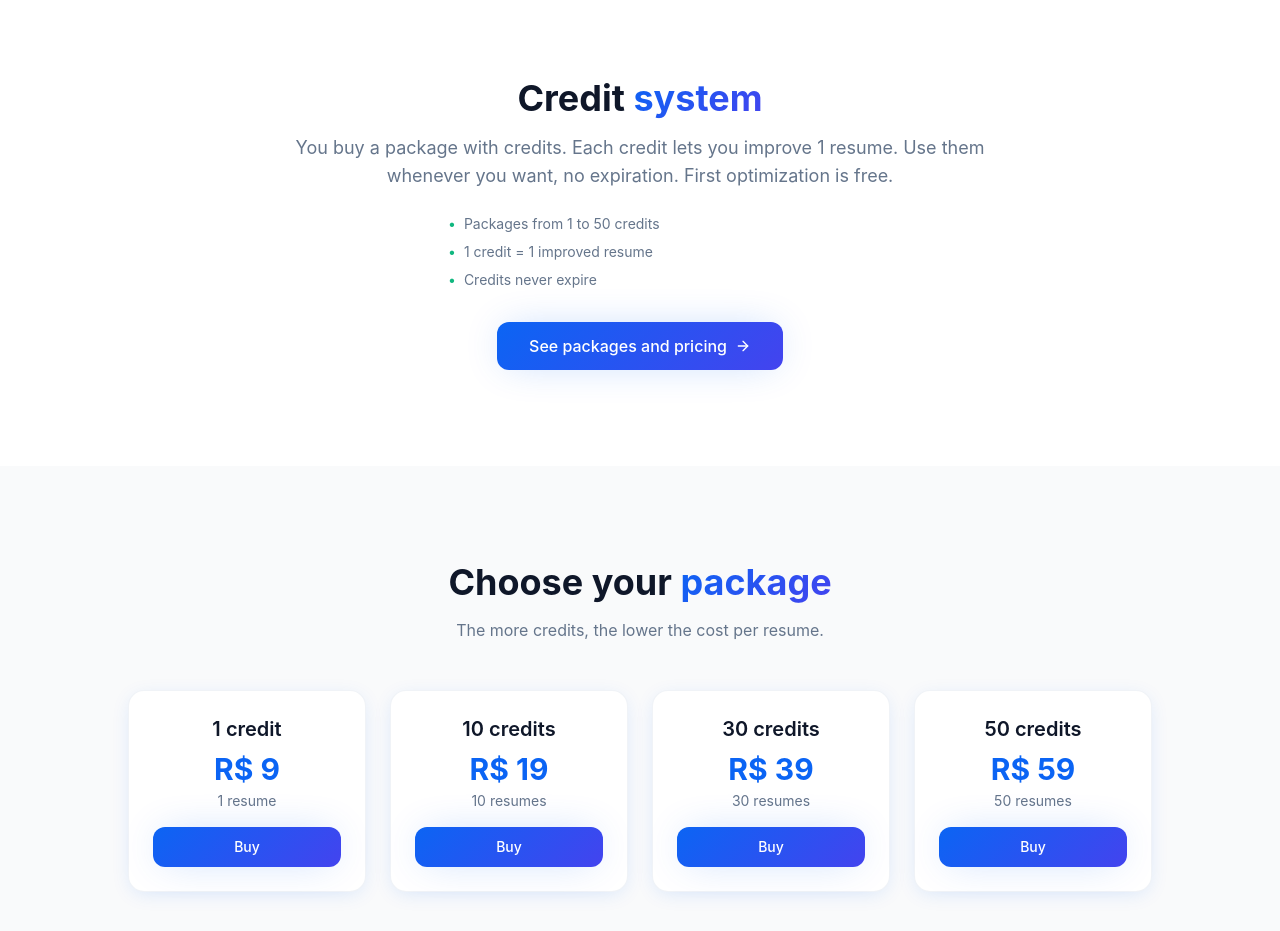
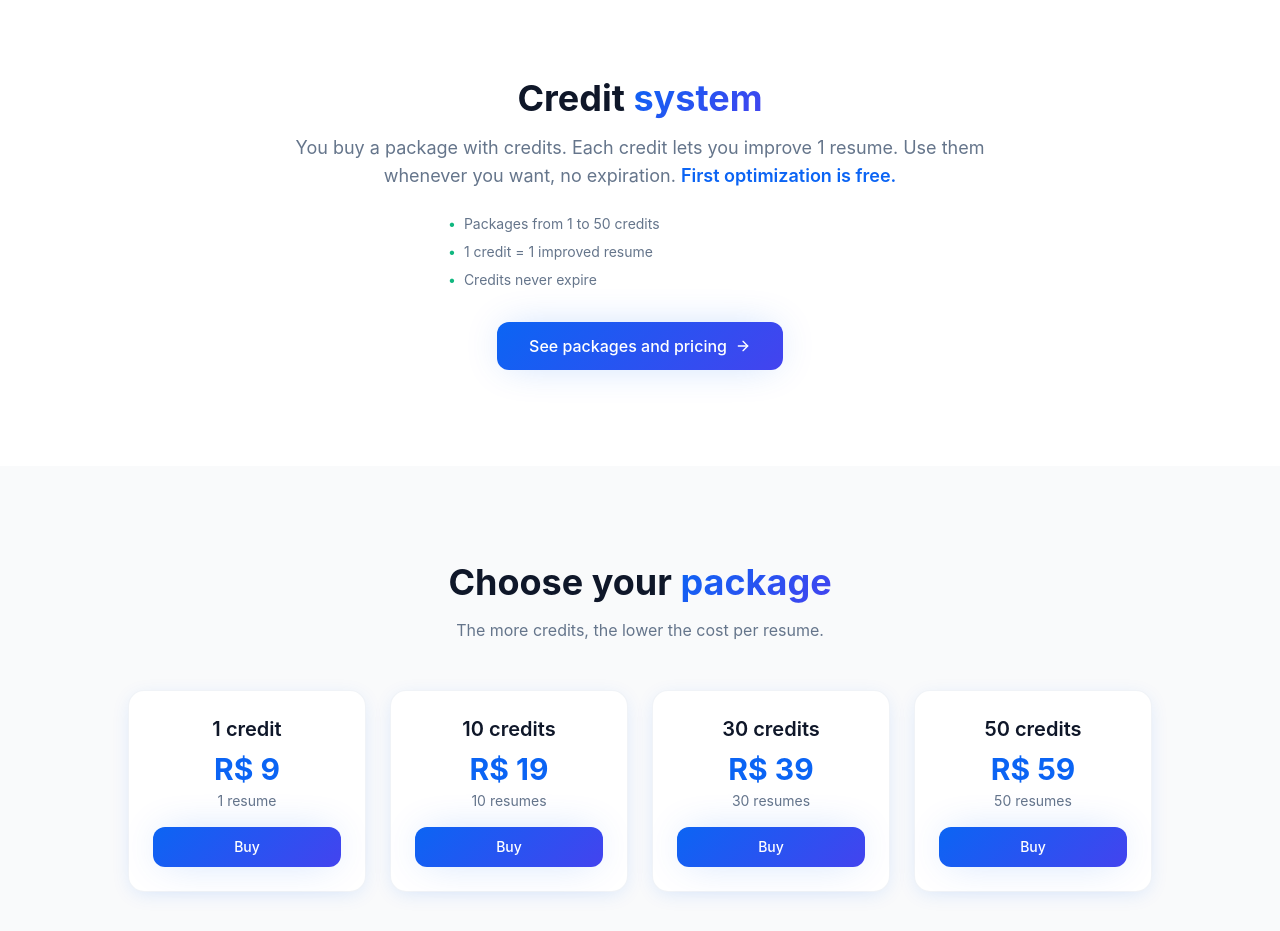
Before and after one commit to lucastaonline/geradorcv, a Next.js app: page / in a window 1280 px wide. Shown: the part 2200-3131 px from the top of the page. Built offline with nearby package versions, Linux system fonts and the light colour scheme; no server answers.

Commit message:
Update credits section translations in English, Spanish, and Portuguese to separate the introductory text and highlight the first optimization as a distinct message for improved clarity.

```diff
--- a/app/page.tsx
+++ b/app/page.tsx
@@ -248,7 +248,8 @@ export default function Home() {
                 {t('home.creditsSection.title')} <span className="text-gradient">{t('home.creditsSection.titleHighlight')}</span>
               </h2>
               <p className="text-muted-foreground text-lg mb-6">
-                {t('home.creditsSection.intro')}
+                {t('home.creditsSection.intro')}{' '}
+                <span className="font-semibold text-primary">{t('home.creditsSection.introHighlight')}</span>
               </p>
               <ul className="space-y-2 text-left text-sm text-muted-foreground max-w-sm mx-auto mb-8">
                 <li className="flex items-center gap-2">
--- a/lib/i18n/translations/en.json
+++ b/lib/i18n/translations/en.json
@@ -72,7 +72,8 @@
     "creditsSection": {
       "title": "Credit",
       "titleHighlight": "system",
-      "intro": "You buy a package with credits. Each credit lets you improve 1 resume. Use them whenever you want, no expiration. First optimization is free.",
+      "intro": "You buy a package with credits. Each credit lets you improve 1 resume. Use them whenever you want, no expiration.",
+      "introHighlight": "First optimization is free.",
       "bullet1": "Packages from 1 to 50 credits",
       "bullet2": "1 credit = 1 improved resume",
       "bullet3": "Credits never expire",
--- a/lib/i18n/translations/es.json
+++ b/lib/i18n/translations/es.json
@@ -72,7 +72,8 @@
     "creditsSection": {
       "title": "Sistema de",
       "titleHighlight": "créditos",
-      "intro": "Compras un paquete con créditos. Cada crédito permite mejorar 1 currículo. Úsalos cuando quieras, sin vencimiento. La primera optimización es gratis.",
+      "intro": "Compras un paquete con créditos. Cada crédito permite mejorar 1 currículo. Úsalos cuando quieras, sin vencimiento.",
+      "introHighlight": "La primera optimización es gratis.",
       "bullet1": "Paquetes de 1 a 50 créditos",
       "bullet2": "1 crédito = 1 currículo mejorado",
       "bullet3": "Créditos sin fecha de vencimiento",
--- a/lib/i18n/translations/pt-BR.json
+++ b/lib/i18n/translations/pt-BR.json
@@ -72,7 +72,8 @@
     "creditsSection": {
       "title": "Sistema de",
       "titleHighlight": "créditos",
-      "intro": "Você compra um pacote com créditos. Cada crédito permite melhorar 1 currículo. Use quando quiser, sem expiração. A primeira otimização é grátis.",
+      "intro": "Você compra um pacote com créditos. Cada crédito permite melhorar 1 currículo. Use quando quiser, sem expiração.",
+      "introHighlight": "A primeira otimização é grátis.",
       "bullet1": "Pacotes com 1 a 50 créditos",
       "bullet2": "1 crédito = 1 currículo melhorado",
       "bullet3": "Créditos sem data de validade",
```
